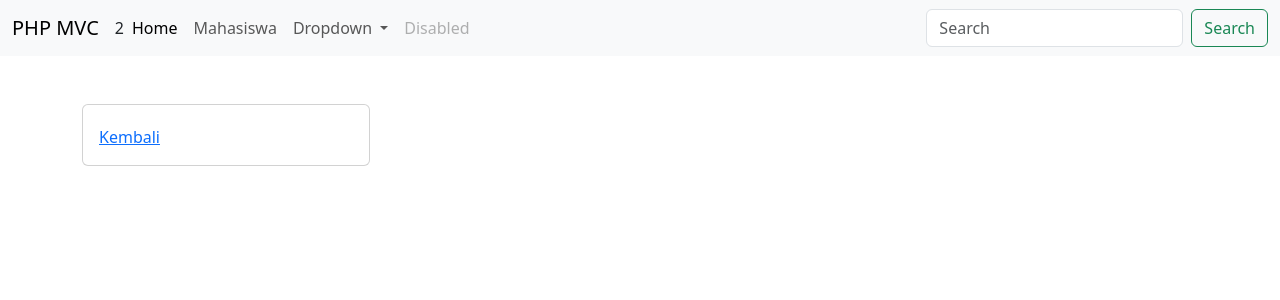
After one commit to AAN5758/latihanmvc2, a PHP site: the page made by app/views/mahasiswa/detail.php in a window 1280 px wide. The commit adds this page. Shown: the top 300 px of the page. Run offline with PHP 8.4, Linux system fonts and the light colour scheme; the template is opened without the code that fills it, so the values that code supplies are empty; some libraries are stand-ins or nearby versions.

Commit message:
add function detail

```diff
--- a/app/controllers/Home.php
+++ b/app/controllers/Home.php
@@ -5,7 +5,7 @@ class Home extends Controller
     public function index()
     {
         $data['judul'] = 'Daftar Mahasiswa';
-        $data['mhs'] = $this->model('Mahasiswa_model') -> getAllMahasiswa();
+        $data['mhs'] = $this->model('Mahasiswa_model')->getAllMahasiswa();
         $this->view('templates/header', $data);
         $this->view('mahasiswa/index', $data);
         $this->view('templates/footer');
--- a/app/models/Mahasiswa_model.php
+++ b/app/models/Mahasiswa_model.php
@@ -18,7 +18,7 @@ class Mahasiswa_model
 
     public function getMahasiswaById($id)
     {
-        $this->db->query('SELECT * FROM ' . $this->table . 'WHERE id=:id');
+        $this->db->query('SELECT * FROM ' . $this->table . ' WHERE id=:id');
         $this->db->bind('id', $id);
         return $this->db->single();
     }
--- /dev/null
+++ b/app/views/mahasiswa/detail.php
@@ -0,0 +1,13 @@
+<div class="container mt-5">
+
+    <div class="card" style="width: 18rem;">
+        <div class="card-body">
+            <h5 class="card-title"> <?= $data['mhs']['nama'] ?></h5>
+            <h6 class="card-subtitle mb-2 text-muted"> <?= $data['mhs']['nrp'] ?></h6>
+            <p class="card-title"> <?= $data['mhs']['email'] ?></p>
+            <p class="card-title"> <?= $data['mhs']['jurusan'] ?></p>
+            <a href="<?= BASEURL; ?>/mahasiswa" class="card-link"> Kembali </a>
+        </div>
+    </div>
+
+</div>
--- a/app/views/mahasiswa/index.php
+++ b/app/views/mahasiswa/index.php
@@ -76,14 +76,14 @@
                 <li class="list-group-item">
                     <?= $mhs['nama']; ?>
 
-                    <a href="<?= BASEURL; ?>/mahasiswa/hapus<?= $mhs['id']; ?>" class="badge bg-danger float-end"
+                    <a href="<?= BASEURL; ?>/mahasiswa/hapus/<?= $mhs['id']; ?>" class="badge bg-danger float-end"
                         onclick="return confirm('Are you sure?')">Delete</a>
 
-                    <a href="<?= BASEURL ?>/mahasiswa/ubah/<?= $mhs['id']; ?>"
+                    <a href="<?= BASEURL; ?>/mahasiswa/ubah/<?= $mhs['id']; ?>"
                         class="badge bg-success float-end me-3 ms-3 tampilModeUbah" data-toggle="modal"
                         data-target="#formModal" data-id="<?= $mhs['id']; ?>">Change</a>
 
-                    <a href="<?= BASEURL; ?>/mahasiswa/detail<?= $mhs['id']; ?>"
+                    <a href="<?= BASEURL; ?>/mahasiswa/detail/<?= $mhs['id']; ?>"
                         class="badge bg-primary float-end">Detail</a>
 
                 </li>
```
Also changed, not shown: app/controllers/Mahasiswa.php (+5 -2 lines).
